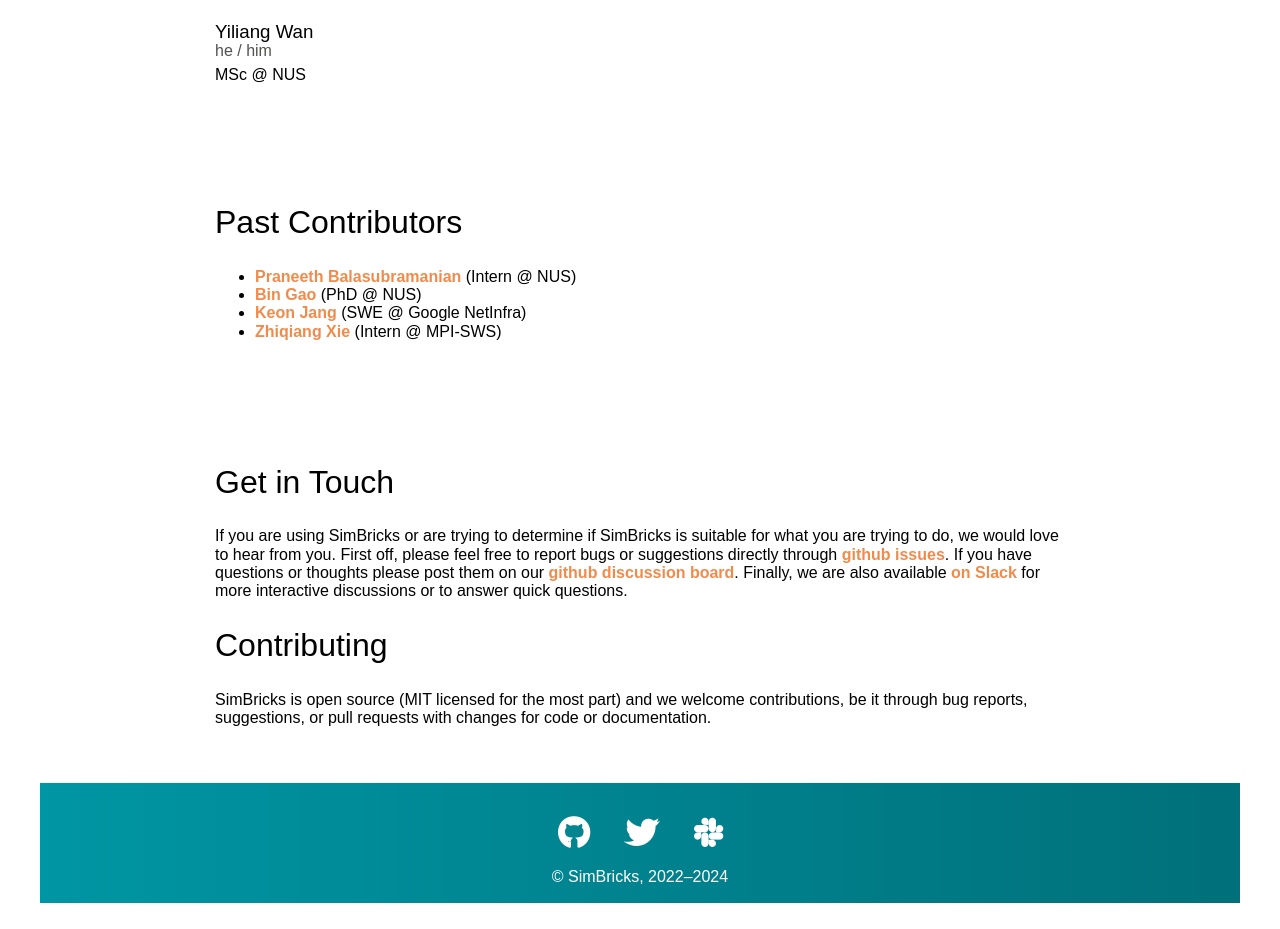
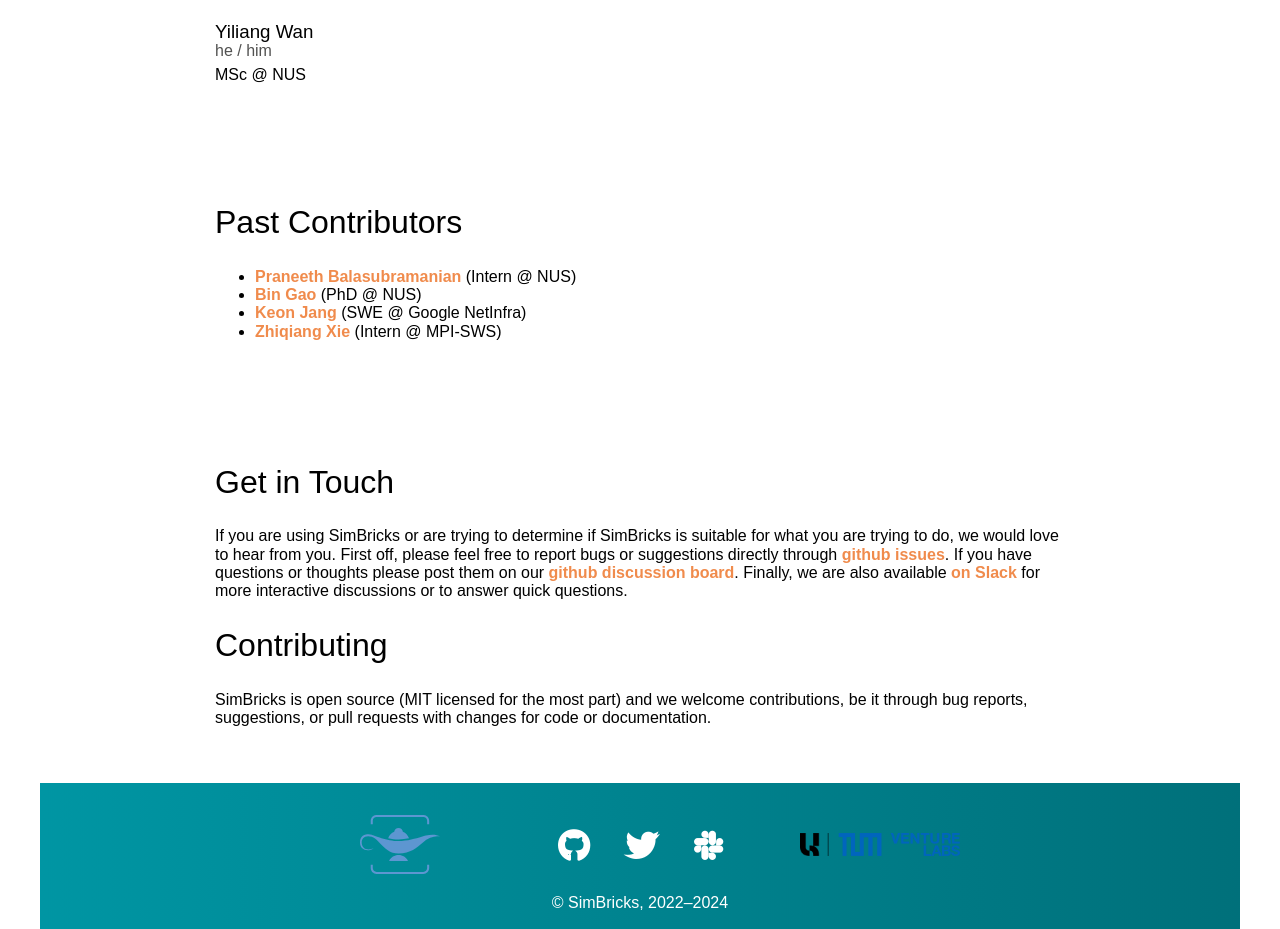
Before and after one commit to simbricks/simbricks.github.io, a Jekyll site: the page built from _pages/people.md, in a window 1280 px wide. Shown: the part 2053-2982 px from the top of the page. Built offline with Jekyll 4.4.1, drawn with Linux system fonts in a browser that asks for light colours; some web fonts are replaced; before the commit the page ends 2956 px from its top, so only the background shows below that.

Commit message:
add MPI and tum VL logo

```diff
--- a/_includes/footer.html
+++ b/_includes/footer.html
@@ -1,6 +1,13 @@
 
 <footer>
   <div class="container" id="bottombar">
+    <div class="footer-inner">
+      <div class="mpisws-logo">
+        <a href="https://www.mpi-sws.org">
+          <img src="/assets/images/mpi-sws-lamp.svg" alt="MPI-SWS Logo"
+              title="MPI-SWS">
+        </a>
+      </div>
       <nav class="social" title="Social Navigation">
         <ul>
           <li><a href="https://github.com/simbricks" class="github" title="GitHub"></a></li>
@@ -8,6 +15,13 @@
           <li><a href="https://join.slack.com/t/simbricks/shared_invite/zt-16y96155y-xspnVcm18EUkbUHDcSVonA" class="slack" title="Slack"></a></li>
         </ul>
       </nav>
-    &copy; SimBricks, 2022&ndash;2024
+      <div class="tumvl-logo">
+        <a href="https://www.tum-venture-labs.de/">
+          <img src="/assets/images/tum_vl_logo.png" alt="TUM Venture Labs Logo"
+              title="TUM Venture Labs">
+        </a>
+      </div>
+    </div>
+    <div class="copyright">&copy; SimBricks, 2022&ndash;2024</div>
   </div>
 </footer>
--- a/_sass/base-layout.scss
+++ b/_sass/base-layout.scss
@@ -123,6 +123,28 @@ footer {
 
   div.container {
     padding: 0rem;
+    div.footer-inner {
+      display: flex;
+      align-items: center;
+      justify-content: center;
+      flex-wrap: wrap;
+      div.mpisws-logo, nav, div.tumvl-logo {
+        width: 15rem;
+        img {
+          margin: 1rem;
+        }
+      }
+      div.mpisws-logo {
+        img {
+          width: 5rem;
+        }
+      }
+      div.tumvl-logo {
+        img {
+          width: 10rem;
+        }
+      }
+    }
   }
 
   ul {
```
Also changed, not shown: assets/images/tum_vl_logo.png (added). Lines whose indentation alone changed are shown as unchanged.
